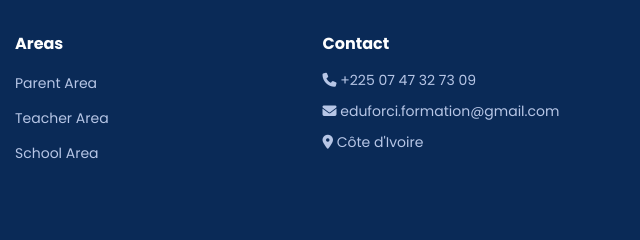
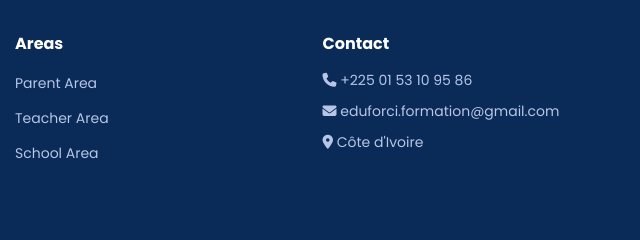
Before and after one commit to eduforci/Eduforci-plateform, a plain HTML site: page index.html in a window 1280 px wide. Shown: the part 6194-6434 px from the top of the page, 640-1280 px from the left. Drawn offline with Linux system fonts and the light colour scheme; some packages are replaced by stand-ins of ours; no server answers; a script that the page names is missing.

Commit message:
Update index.html

```diff
--- a/index.html
+++ b/index.html
@@ -672,7 +672,7 @@ chargerEnseignantsAccueil();
 
 <div>
 <h4 style="color:#fff;margin-bottom:14px;font-size:16px;">Contact</h4>
-<p style="margin-bottom:10px;font-size:14px;color:#b7c6e6;"><i class="fas fa-phone"></i> +225 07 47 32 73 09</p>
+<p style="margin-bottom:10px;font-size:14px;color:#b7c6e6;"><i class="fas fa-phone"></i> +225 01 53 10 95 86</p>
 <p style="margin-bottom:10px;font-size:14px;color:#b7c6e6;"><i class="fas fa-envelope"></i> eduforci.formation@gmail.com</p>
 <p style="font-size:14px;color:#b7c6e6;"><i class="fas fa-map-marker-alt"></i> Côte d'Ivoire</p>
 </div>
```
